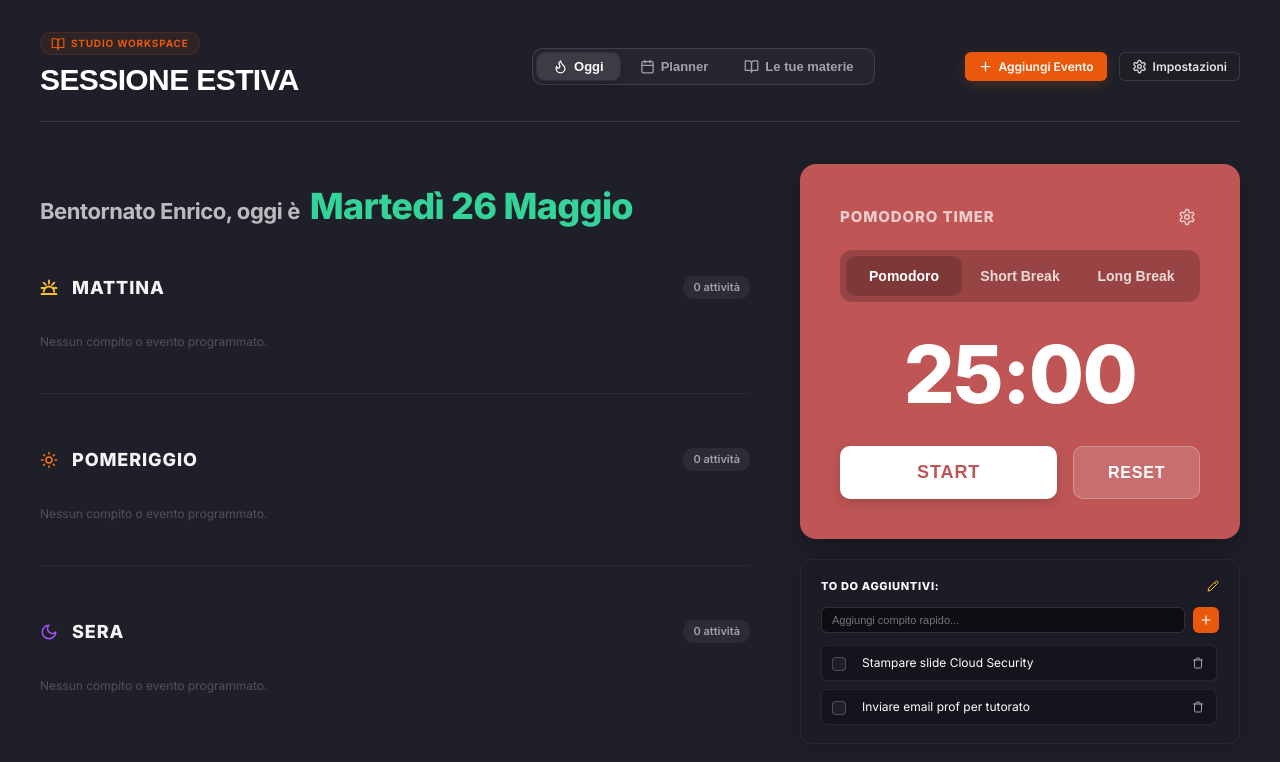
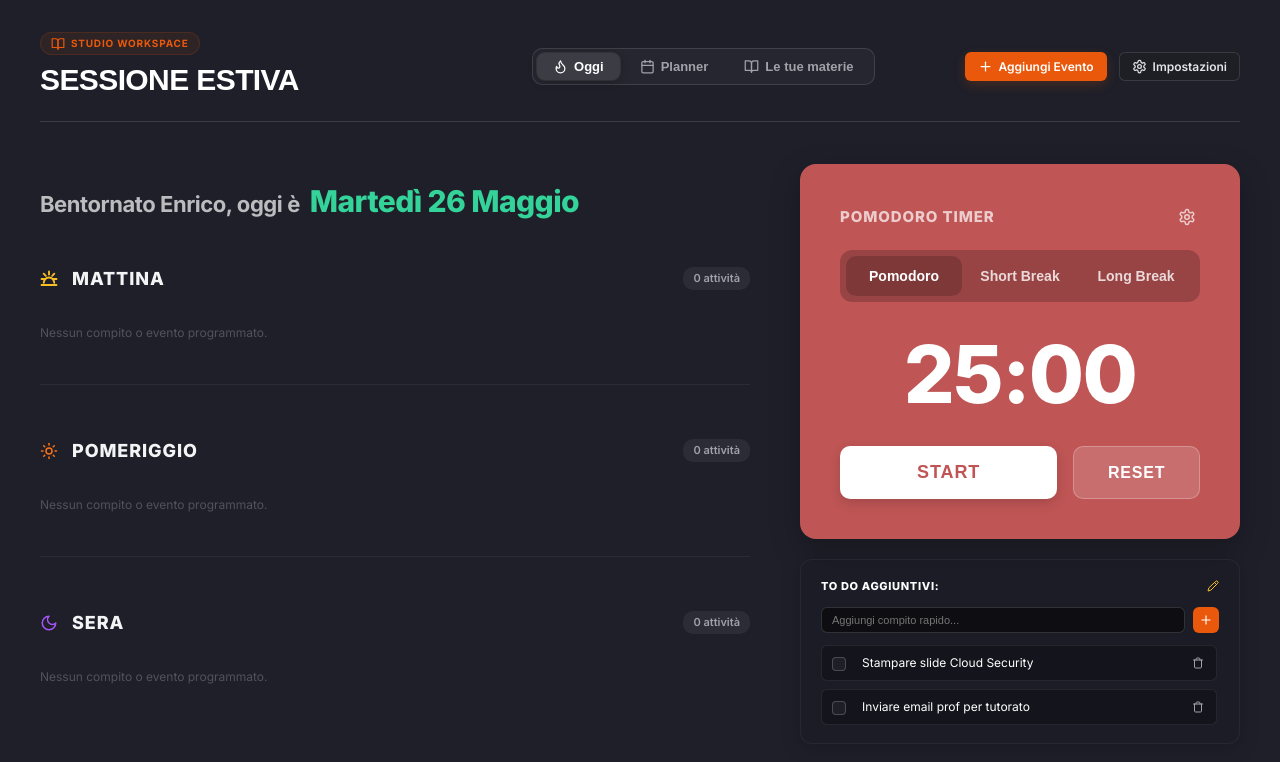
Before and after one commit to enricodagnese/studio-planner, a React (Vite) app: page / in a window 1280 px wide. Shown: the top 762 px of the page. Built offline with nearby package versions, Linux system fonts and the light colour scheme.

Commit message:
Aggiornamento automatico del 01/06/2026 alle 19:58:27,95

```diff
--- a/src/components/TodayFocus.tsx
+++ b/src/components/TodayFocus.tsx
@@ -351,7 +351,7 @@ export const TodayFocus: React.FC<TodayFocusProps> = ({
           <h1 style={{ fontSize: '22px', fontWeight: 700, letterSpacing: '-0.02em', color: 'rgba(255, 255, 255, 0.7)', margin: 0 }}>
             {getGreeting()}
           </h1>
-          <span className="selected-day-label" style={{ fontSize: '36px', fontWeight: 850, color: getMonthColor(activeDay?.dateLabel), textTransform: 'capitalize', letterSpacing: '-0.02em' }}>
+          <span className="selected-day-label" style={{ fontSize: '30px', fontWeight: 850, color: getMonthColor(activeDay?.dateLabel), textTransform: 'capitalize', letterSpacing: '-0.02em' }}>
             {activeDay?.name} {getFullMonthName(activeDay?.dateLabel)}
           </span>
         </header>
@@ -433,7 +433,7 @@ export const TodayFocus: React.FC<TodayFocusProps> = ({
                                 } as React.CSSProperties}
                               ></span>
                             </label>
-                            <span className="item-name" style={{ fontSize: '32px', fontWeight: 850 }} title={item.name}>
+                            <span className="item-name" style={{ fontSize: '26px', fontWeight: 850 }} title={item.name}>
                               {item.name}
                             </span>
                             {isEvent && (
```
